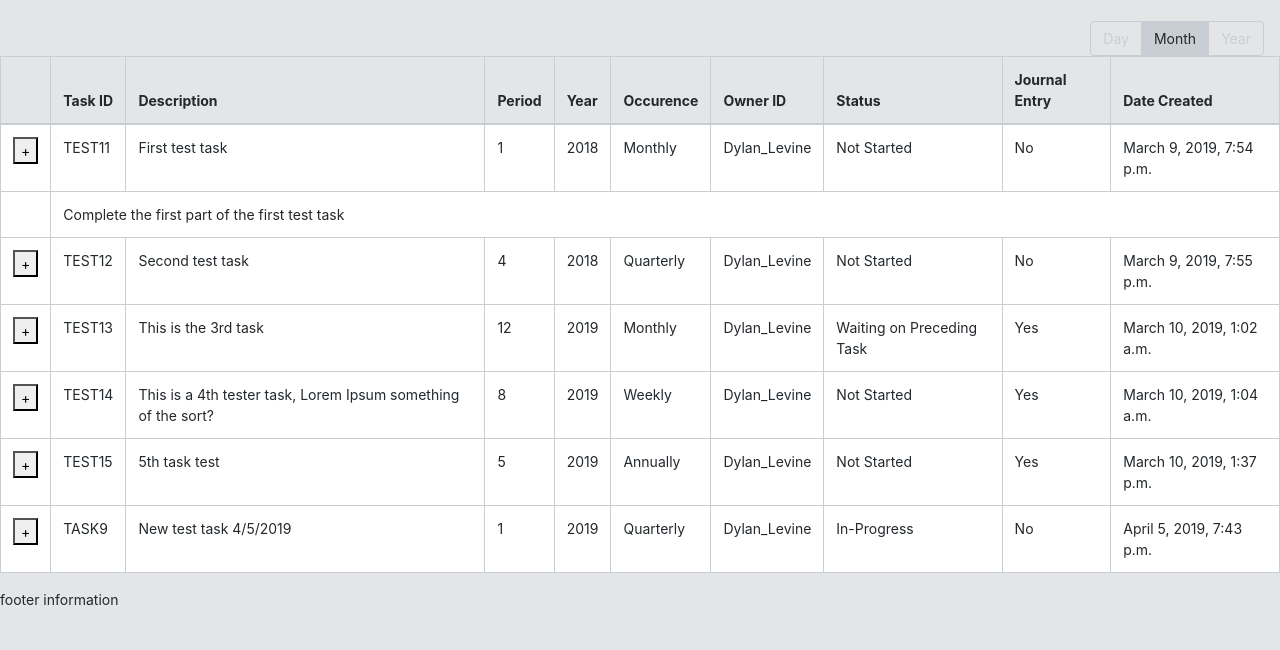
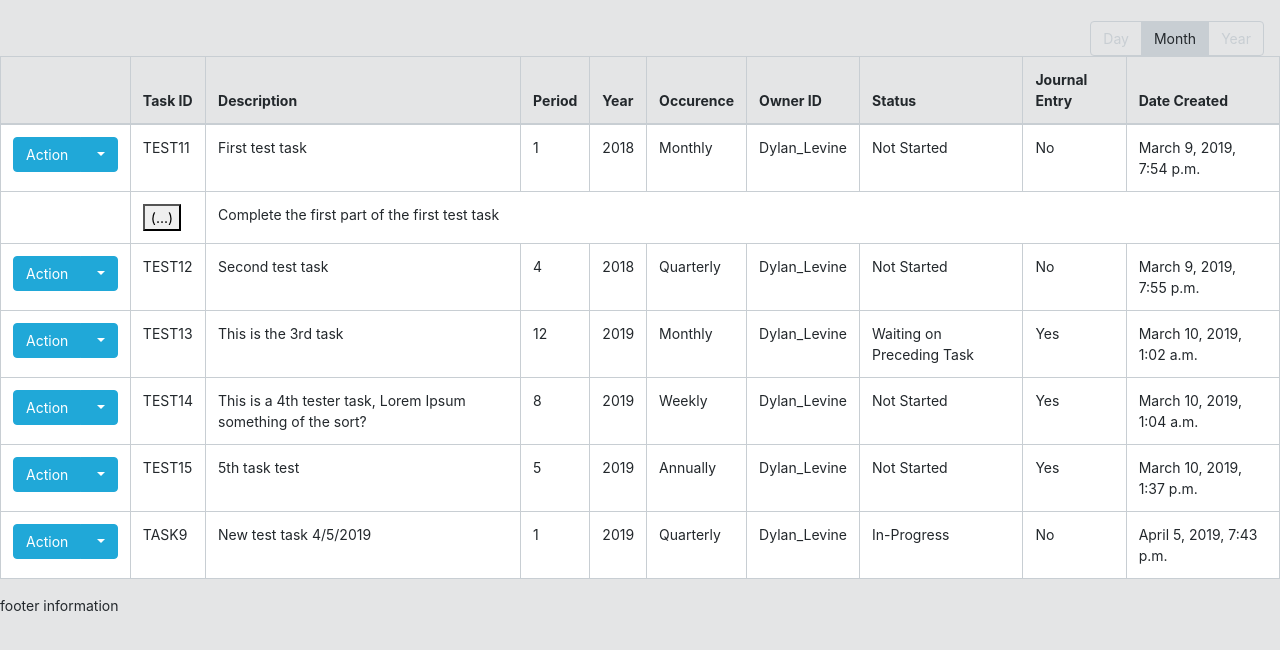
Before and after one commit to dylan1218/MEClose, a Django app: page /ClosePortal/tasks/ in a window 1280 px wide. Shown: the part 53-703 px from the top of the page. Run offline with Django 3.2, Linux system fonts and the light colour scheme; data comes from the database, SQL or seed files in the repository; parts of the project's set-up code (start-up, migrations or seed data) failed here and were passed over; some libraries are stand-ins or nearby versions.

Commit message:
Add CRUD operations to button in task checklist

```diff
--- a/CloseApplication/static/CloseApplication/style.css
+++ b/CloseApplication/static/CloseApplication/style.css
@@ -1,7 +1,8 @@
+/*
 .page-wrap{
     z-index: 1;
 }
-/*
+
 th {
     background: #0B6FA4;
     border-bottom: 5px solid #FFFFFF;
@@ -24,7 +25,7 @@ tr:nth-child(even){
 tr:hover {
     background-color: #ddd;
 }
-*/
+
 .open-button {
     background-color: #555;
     color: white;
@@ -33,3 +34,4 @@ tr:hover {
     opacity: 0.8;
     position: relative;
   }
+  */
--- a/CloseApplication/templates/CloseApplication/CloseSummary.html
+++ b/CloseApplication/templates/CloseApplication/CloseSummary.html
@@ -1,6 +1,7 @@
 {% extends "CloseApplication/base.html" %}
 {% load static %}
 {% block title %}name of the site{% endblock %}
+
 {% block content %}
         <div class="app-body">
           <main class="main">
--- a/CloseApplication/templates/CloseApplication/base.html
+++ b/CloseApplication/templates/CloseApplication/base.html
@@ -2,10 +2,12 @@
 <html>
 <head>
     <title>{% block title %}{% endblock %}</title>
+    {% block styles %}
+    {% endblock %}
     {% load static %}
     <script src="{% static 'CloseApplication/jquery-3.3.1.min.js' %}"></script>
+    <script src="{% static 'CloseApplication/popper.min.js' %}"></script>
     <script src="{% static 'CloseApplication/bootstrap.min.js' %}"></script>
-    <script src="{% static 'CloseApplication/popper.min.js' %}"></script>
     <script src="https://cdn.datatables.net/1.10.19/js/jquery.dataTables.min.js"></script>
     <script src="https://cdn.datatables.net/1.10.19/js/dataTables.bootstrap4.min.js"></script>
     <link rel="stylesheet" href="https://cdn.datatables.net/1.10.19/css/dataTables.bootstrap4.min.css">
--- a/CloseApplication/templates/CloseApplication/entryapprovallist/entryapprovallist_form.html
+++ b/CloseApplication/templates/CloseApplication/taskchecklist/taskchecklist_form.html
@@ -5,12 +5,12 @@
 
 <h1>Task Update</h1>
 
-<form  method="post">
+<form method="post">
 {% csrf_token %}
 <div class="form-group">
     {{ form.as_p }}
 </div>
-<input  type="submit"  value="Submit"  />
+<input type="submit" value="Submit"/>
 </form>
 
 {% endblock %}
--- a/CloseApplication/templates/CloseApplication/taskchecklist/taskchecklist_list.html
+++ b/CloseApplication/templates/CloseApplication/taskchecklist/taskchecklist_list.html
@@ -24,7 +24,20 @@
                 {% with idTemplate_Hash="#group-of-rows"|add:forloopCounter %}
                     {% with idTemplate="group-of-rows"|add:forloopCounter %}
                     <tr data-toggle="collapse" data-target="{{ idTemplate_Hash }}">
-                        <td><button class="open-button" onclick="openForm()">+</button></td>
+                        <td>
+                                <div class="btn-group">
+                                        <button type="button" class="btn btn-primary">Action</button>
+                                        <button type="button" class="btn btn-primary dropdown-toggle" data-toggle="dropdown">
+                                        <span class="caret"></span>
+                                        <span class="sr-only">Toggle Dropdown</span>
+                                        </button>
+                                        <div class="dropdown-menu" aria-labelledby="dropdownMenuButton">
+                                                <a class="dropdown-item" href="/ClosePortal/tasks/{{ tableValue.id }}">Detail</a>
+                                                <a class="dropdown-item" href="/ClosePortal/tasks/update/{{ tableValue.id }}">Edit</a>
+                                                <a class="dropdown-item" href="/ClosePortal/tasks/delete/{{ tableValue.id }}">Delete</a>
+                                        </div>
+                            </div>
+                        </td>
                         <td>{{ tableValue.taskId }}</td>
                         <td>{{ tableValue.taskDescription }}</td>
                         <td>{{ tableValue.taskPeriod }}</td>
@@ -34,13 +47,14 @@
                         <td>{{ tableValue.get_taskStatus_display }}</td>
                         <td>{{ tableValue.isJE }}</td>
                         <td>{{ tableValue.pub_date }}</td>
+                        <td style="display: none;">{{ tableValue.id }}</td>
                     </tr>
                         {% for subTableValue in subTasklist_Values %}
                             {% if tableValue.taskId == subTableValue.taskId|stringformat:"s" %} {# "stringformat" filter property required as subTableValue.taskId type is foreign key vs. charfield on other table #}
                             <tr id="{{ idTemplate }}">
                                 <td></td>
-                                <td colspan="9">{{ subTableValue.subTaskDescription }}</td>
-                                <td style="display: none;"></td>
+                                <td><button class="open-button" onclick="openForm()">(...)</button></td>
+                                <td colspan="8">{{ subTableValue.subTaskDescription }}</td>
                                 <td style="display: none;"></td>
                                 <td style="display: none;"></td>
                                 <td style="display: none;"></td>
```
Also changed, not shown: CloseApplication/templates/CloseApplication/entryapprovallist/entryapprovallist_list.html (+14 -1 lines), CloseApplication/static/CloseApplication/customJS/Task_Checklist.js (line endings or trailing spaces).
